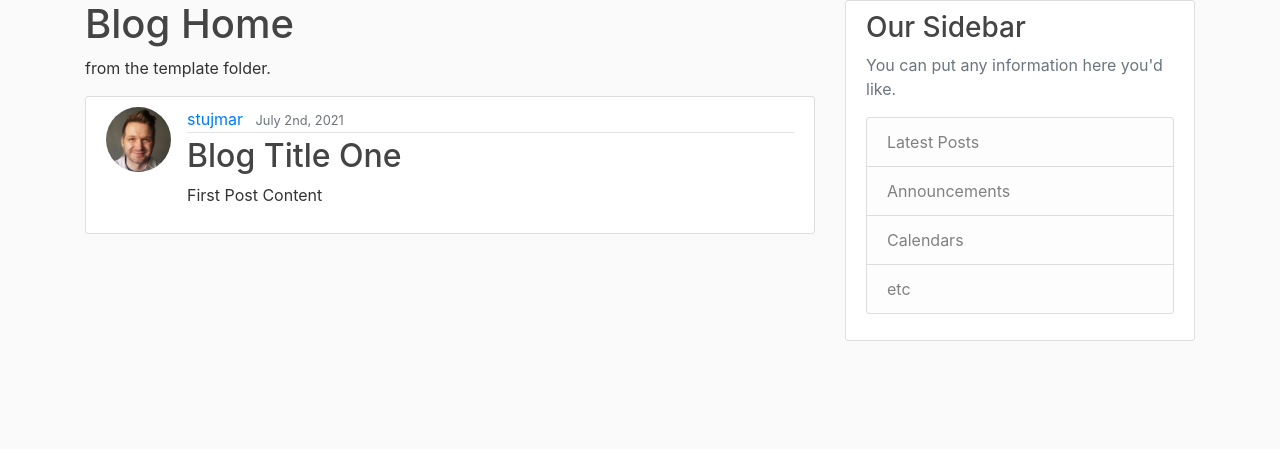
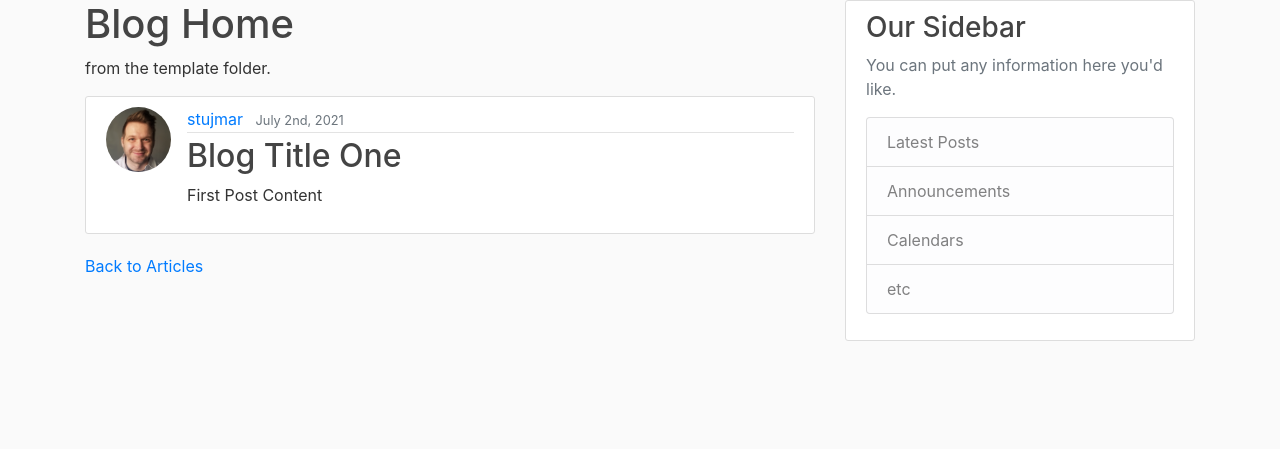
Before and after one commit to stujmar/django-playground, a Django app: page /post/1/ in a window 1280 px wide. Shown: the part 80-529 px from the top of the page. Run offline with Django 3.2, Linux system fonts and the light colour scheme; data comes from the database, SQL or seed files in the repository; some libraries are stand-ins or nearby versions.

Commit message:
[sm] added a back to articles button on each post

```diff
--- a/regression/blog/templates/blog/post_detail.html
+++ b/regression/blog/templates/blog/post_detail.html
@@ -13,4 +13,5 @@
           <p class="article-content">{{ object.content }}</p>
         </div>
     </article>
+    <a href="{% url 'blog-home' %}">Back to Articles</a>
 {% endblock content %}
```
